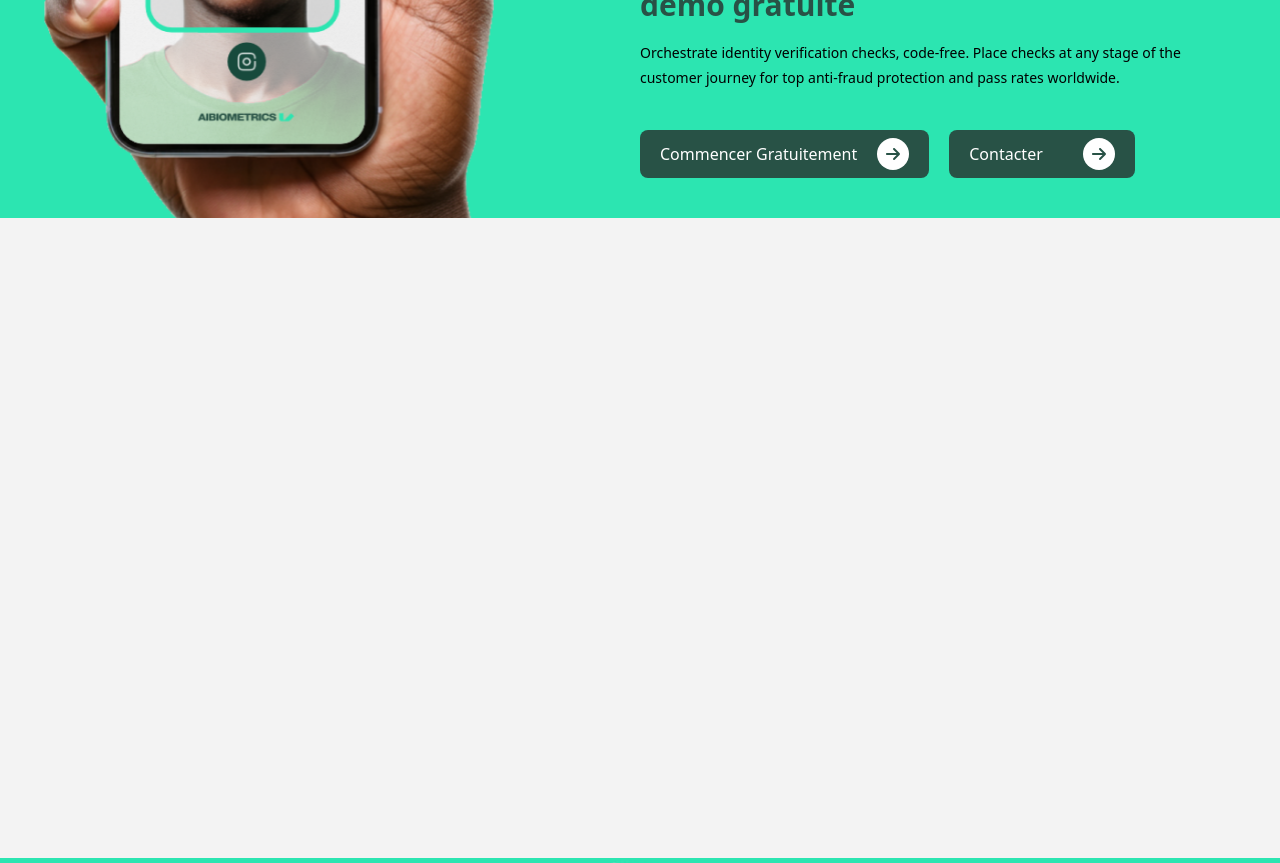
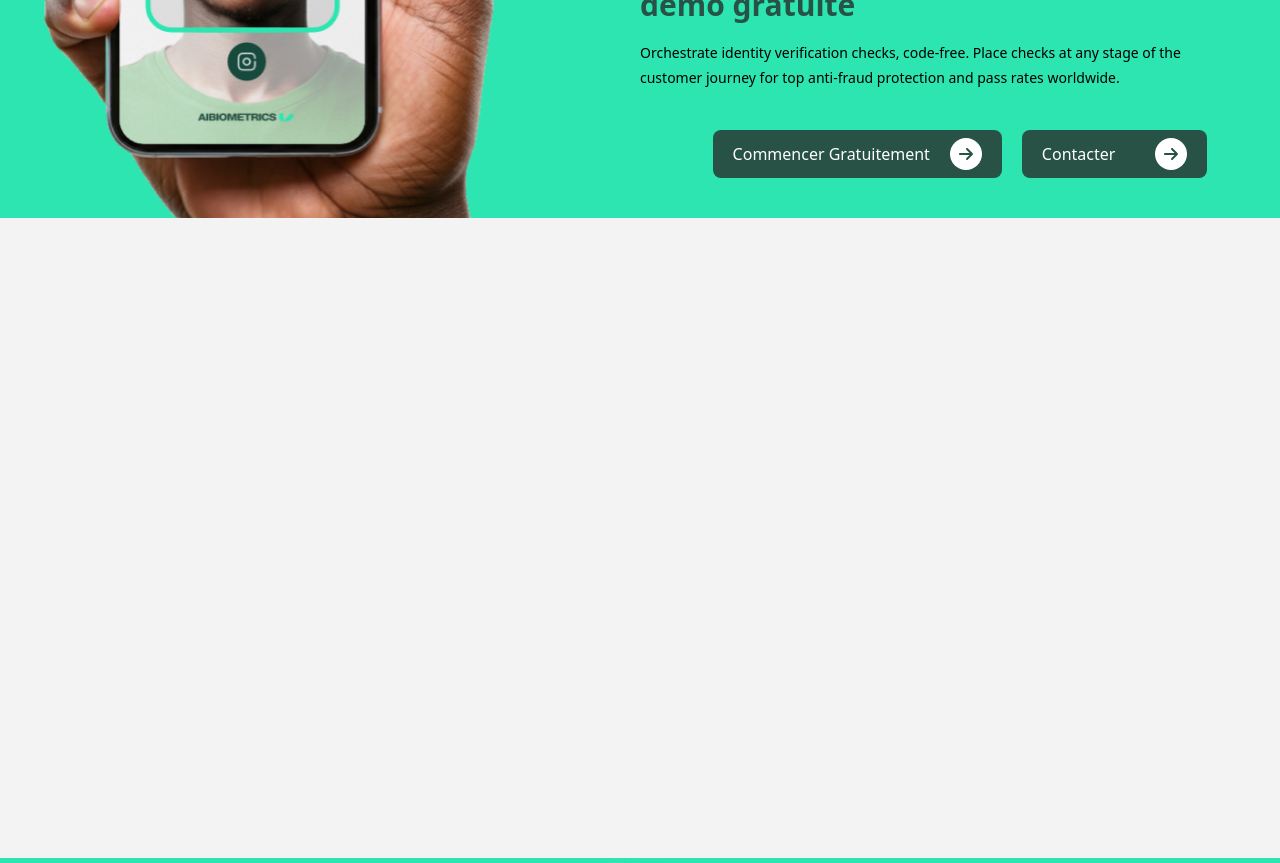
Before and after one commit to chrisvaldes/sekure-site, a React (Create React App) app: page / in a window 1280 px wide. Shown: the part 3880-4743 px from the top of the page. Built offline with nearby package versions, Linux system fonts and the light colour scheme.

Commit message:
customer

```diff
--- a/src/Pages/Customer/Customer.jsx
+++ b/src/Pages/Customer/Customer.jsx
@@ -471,7 +471,7 @@ export default function Customer() {
                                 Orchestrate identity verification checks, code-free. Place checks at any stage of the <br />
                                 customer journey for top anti-fraud protection and pass rates worldwide.</p>
                             <div class="">
-                                <div class="flex items-center justify-start gap-5 pb-10">
+                                <div class="flex flex-wrap items-center justify-center gap-5 pb-10">
                                     <button class="bg-cyan-deep  px-5 py-2 rounded-lg text-white flex items-center justify-center gap-5">
                                         <span class="text-nowrap" >Commencer Gratuitement</span>
                                         <div class="btn-circle rounded-full bg-white flex items-center justify-center">
```
